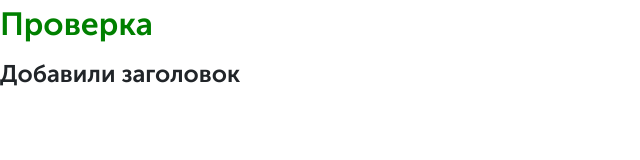
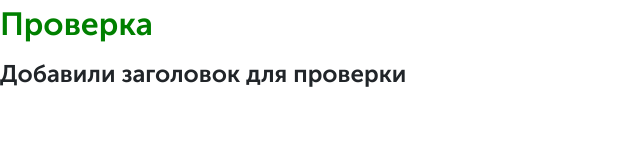
Before and after one commit to A-LinPi/Pulse4, a plain HTML site: page src/index.html in a window 1280 px wide. Shown: the whole page, without its empty margins (0-640 px from the left). Drawn offline with Linux system fonts and the light colour scheme.

Commit message:
add heading h2

```diff
--- a/src/index.html
+++ b/src/index.html
@@ -11,6 +11,6 @@
 </head>
 <body>
     <h1>Проверка</h1>
-    <h2>Добавили заголовок</h2>
+    <h2>Добавили заголовок для проверки</h2>
 </body>
 </html>
```
